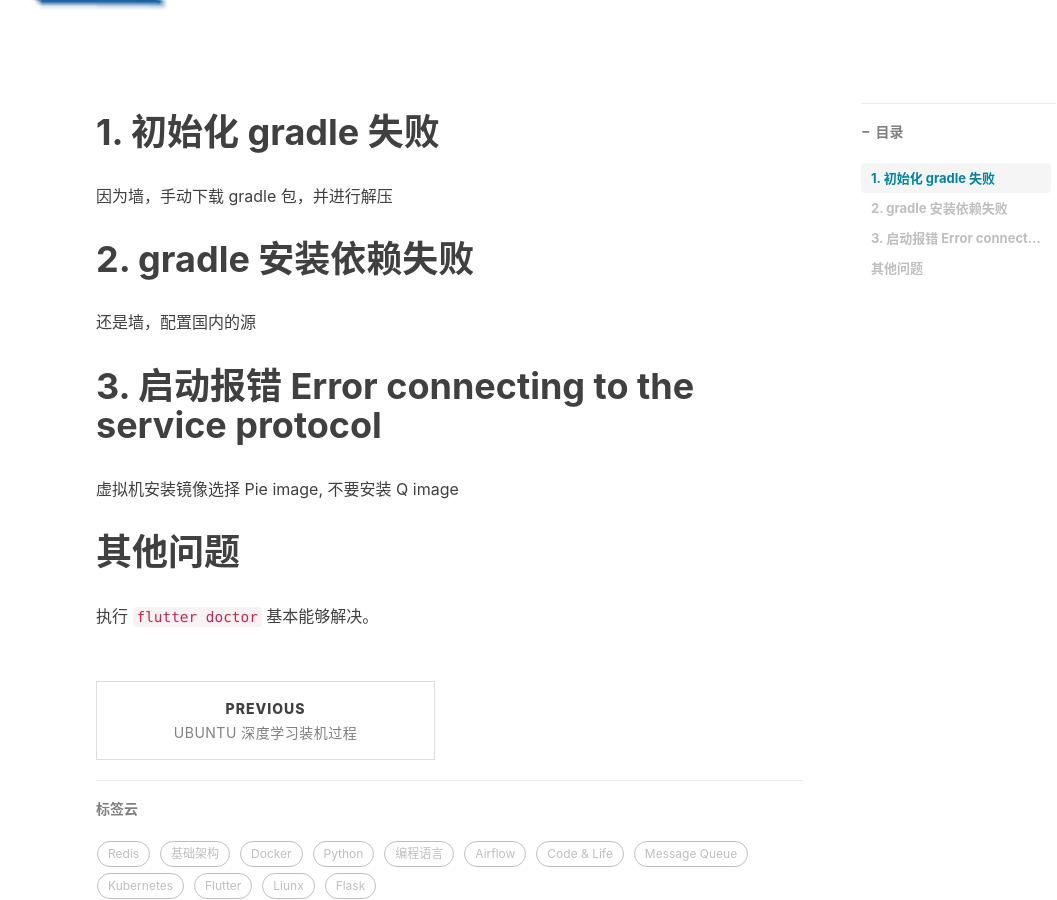
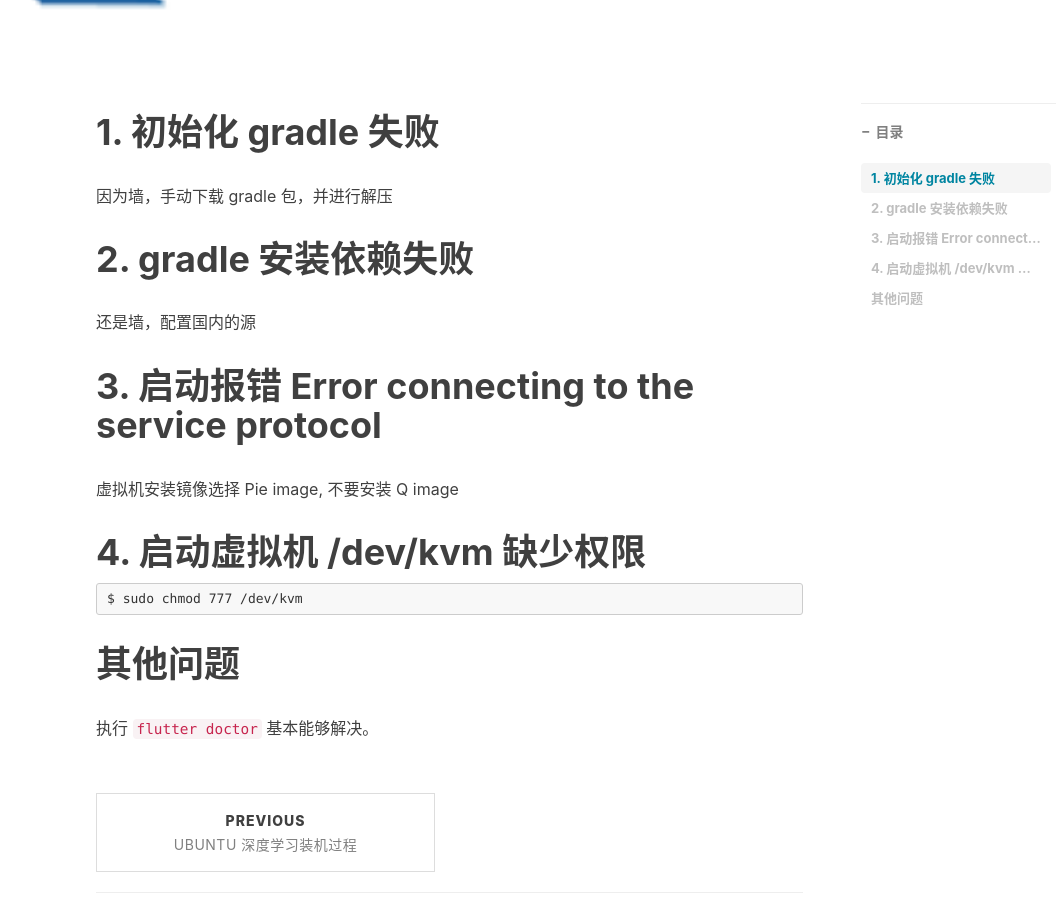
Before and after one commit to zyt312074545/zyt312074545.github.io, a Jekyll site: the page built from _posts/2019-06-13-flutter_problem.md, in a window 1280 px wide and 900 px high, scrolled down 454 px. Shown: the whole window, without its empty margins (169-1226 px from the left). Built offline with Jekyll 4.4.1, drawn with Linux system fonts in a browser that asks for light colours; nearby versions of some CDN libraries; comment, search, counter and statistics services are not loaded.

Commit message:
update flutter post

````diff
--- a/_posts/2019-06-13-flutter_problem.md
+++ b/_posts/2019-06-13-flutter_problem.md
@@ -23,6 +23,12 @@ tags:
 
 虚拟机安装镜像选择 Pie image, 不要安装 Q image
 
+# 4. 启动虚拟机 /dev/kvm 缺少权限
+
+```
+$ sudo chmod 777 /dev/kvm
+```
+
 # 其他问题
 
 执行 `flutter doctor` 基本能够解决。
````
